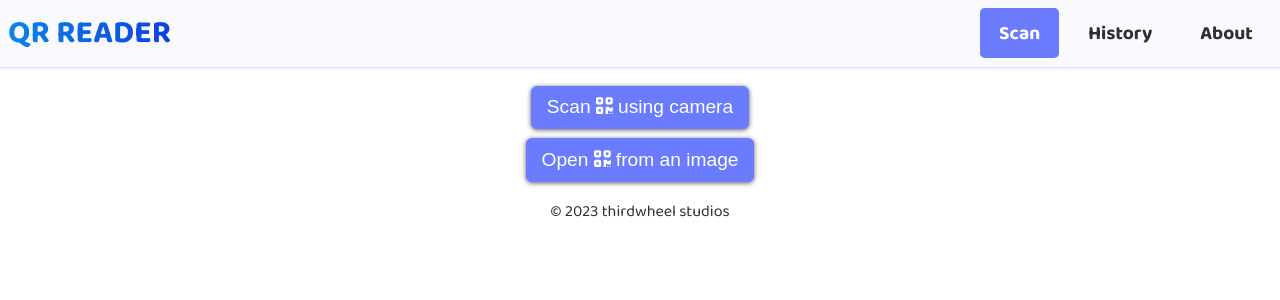
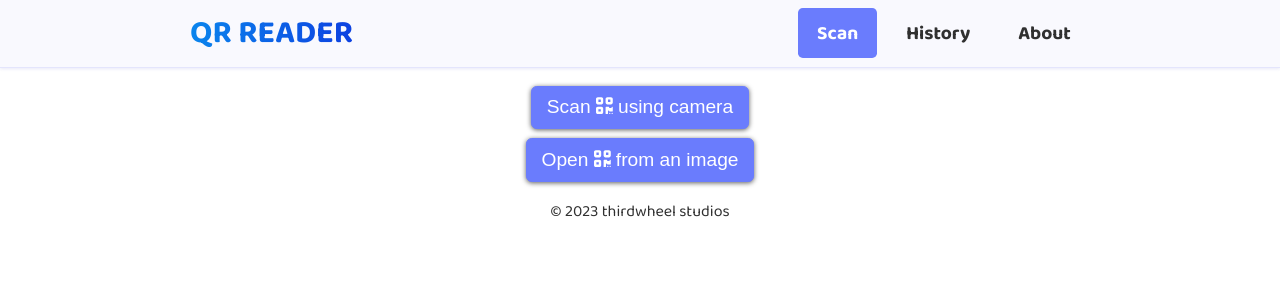
Before and after one commit to thirdwheelstudios/qr-reader, a Vue app: page / in a window 1280 px wide. Shown: the top 300 px of the page. Built offline with nearby package versions, Linux system fonts and the light colour scheme.

Commit message:
Moved content into a container

```diff
--- a/src/App.vue
+++ b/src/App.vue
@@ -29,5 +29,7 @@ html {
 
 main {
   padding: 0.5em;
+  max-width: 900px;
+  margin: auto;
 }
 </style>
--- a/src/components/AppHeader.vue
+++ b/src/components/AppHeader.vue
@@ -2,6 +2,7 @@
 
 <template>
   <header>
+    <div class="container">
       <router-link to="/" class="navbar-brand">QR Reader</router-link>
       <div>
         <nav>
@@ -10,21 +11,28 @@
             <li>
               <router-link to="/history" class="nav-link">History</router-link>
             </li>
-          <li><router-link to="/about" class="nav-link">About</router-link></li>
+            <li>
+              <router-link to="/about" class="nav-link">About</router-link>
+            </li>
           </ul>
         </nav>
+      </div>
     </div>
   </header>
 </template>
 
 <style scoped lang="scss">
 header {
-  display: flex;
-  justify-content: space-between;
   background-color: #f9f9fe;
   border-bottom: 1px solid #e4e5fc;
   box-shadow: 0 1px 3px #b8bce854;
   padding: 0.5em;
+
+  .container {
+    display: flex;
+    justify-content: space-between;
+    max-width: 900px;
+    margin: auto;
 
     .navbar-brand {
       text-decoration: none;
@@ -68,4 +76,5 @@ header {
       }
     }
   }
+}
 </style>
```
Lines whose indentation alone changed are shown as unchanged.
